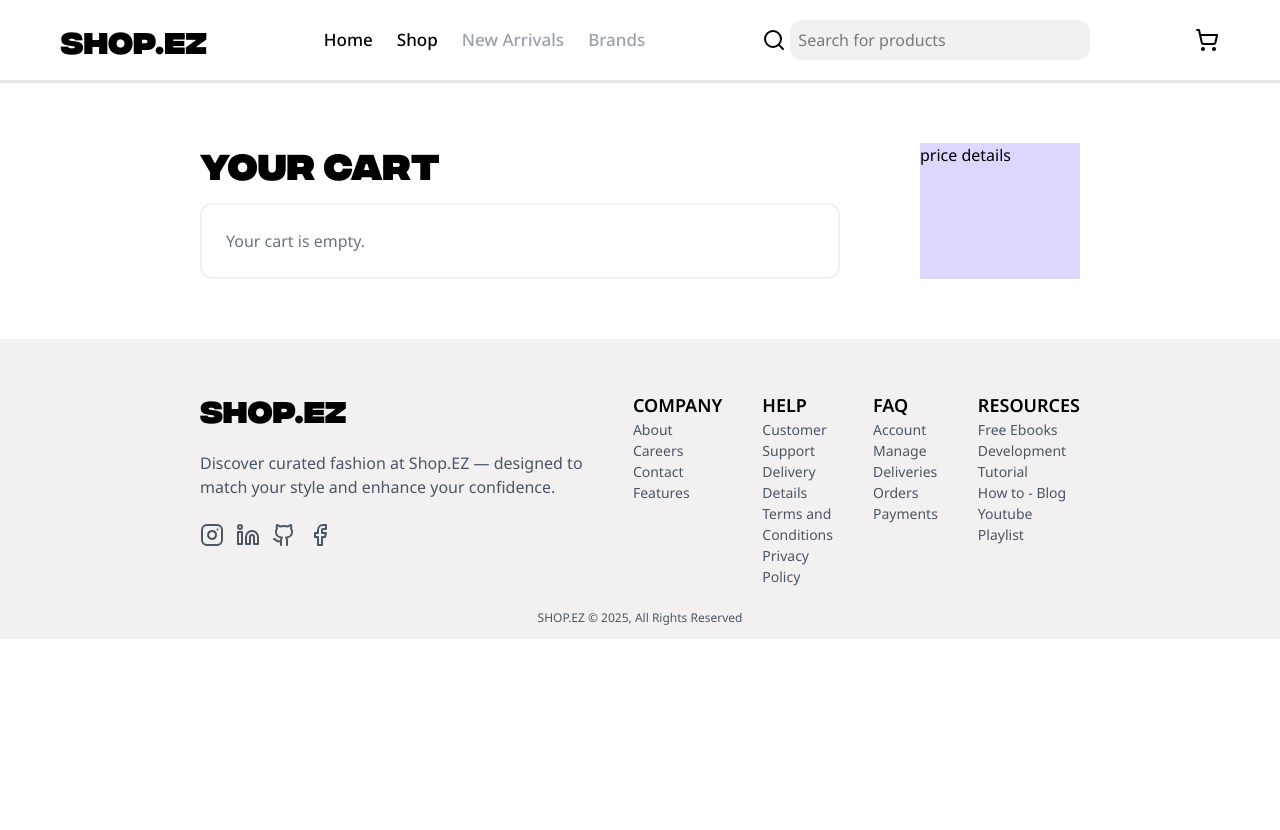
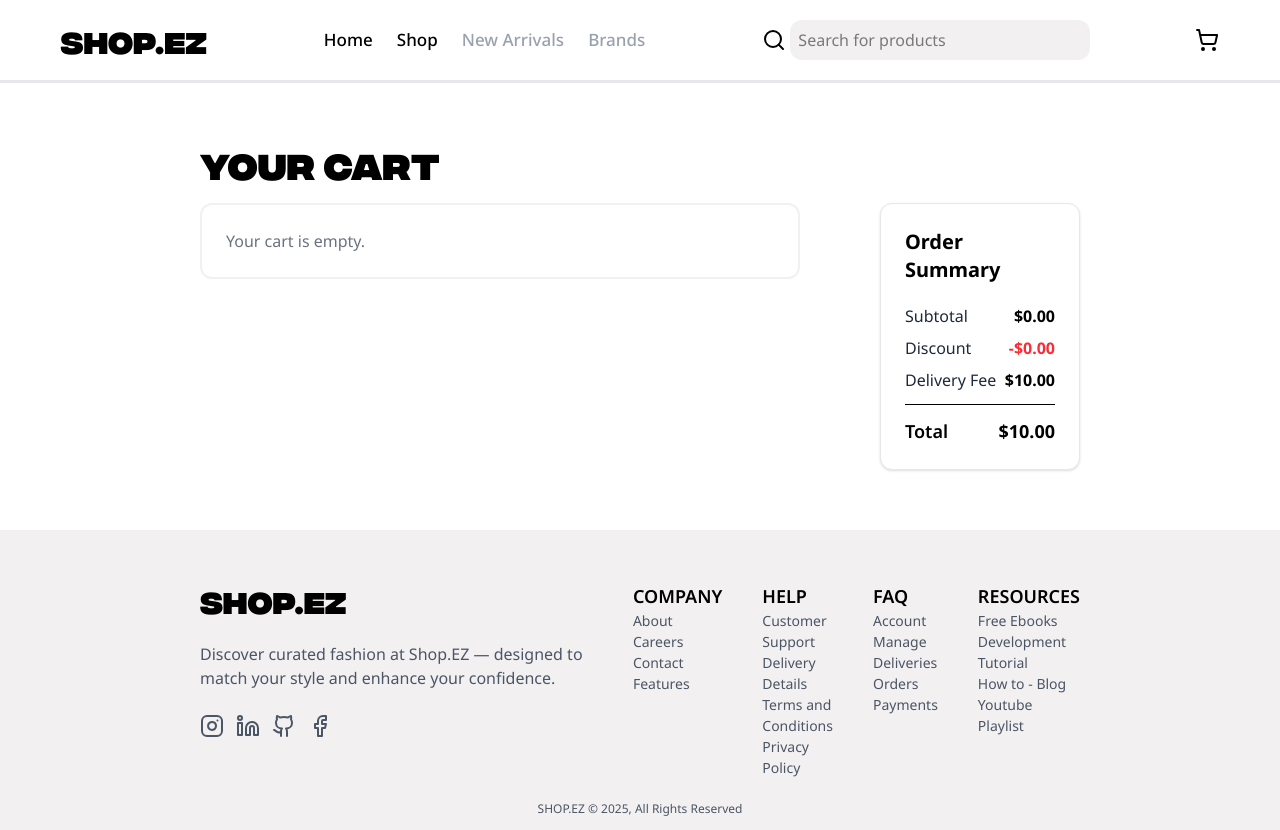
Before and after one commit to Soham-Powar/Shopping-Cart, a React (Vite) app: page /cart in a window 1280 px wide. Before the commit the page ends 800 px from the top, so only its background shows below. Built offline with nearby package versions, Linux system fonts and the light colour scheme.

Commit message:
feat: add PriceDetails component to display order summary in Cart

```diff
--- a/src/components/Cart.jsx
+++ b/src/components/Cart.jsx
@@ -1,6 +1,6 @@
 import NavBar from "./NavBar";
 import Footer from "./Footer"
-
+import PriceDetails from "./PriceDetails";
 import CartItem from "./CartItem";
 
 const Cart = ({ cart, removeFromCart, addToCart, decreaseQuantity }) => {
@@ -9,7 +9,7 @@ const Cart = ({ cart, removeFromCart, addToCart, decreaseQuantity }) => {
 		<>
 			<NavBar cart={cart} />
 			<main className="flex px-50 py-15 gap-20">
-				<div className="flex-4/5">
+				<div className="flex-3/4">
 					<h1 className="font-[integralCF] text-4xl">Your Cart</h1>
 					<div className="pt-5">
 						<div className="bg-white p-6 rounded-xl border-blush border-2 flex flex-col">
@@ -23,8 +23,8 @@ const Cart = ({ cart, removeFromCart, addToCart, decreaseQuantity }) => {
 						</div>
 					</div>
 				</div>
-				<div className="bg-violet-200 flex-1/5">
-					price details
+				<div className="flex-1/4 pt-[60px]">
+					<PriceDetails cart={cart} />
 				</div>
 			</main>
 			<Footer />
@@ -32,7 +32,4 @@ const Cart = ({ cart, removeFromCart, addToCart, decreaseQuantity }) => {
 	);
 }
 
-// increase quantity if added more times
-//change ui
-
 export default Cart;
--- /dev/null
+++ b/src/components/PriceDetails.jsx
@@ -0,0 +1,48 @@
+function getDeliveryCharge(total) {
+	if (total > 100) {
+		return 0;
+	}
+	return 10;
+}
+
+export default function PriceDetails({ cart }) {
+
+	const subtotal = cart.reduce((acc, item) => acc + item.price * item.quantity, 0);
+
+	const deliveryFee = getDeliveryCharge(subtotal);
+
+	const discount = cart.reduce((acc, item) => {
+		const itemDiscount = (item.price * item.discountPercentage / 100) * item.quantity;
+		return acc + itemDiscount;
+	}, 0);
+
+	const total = +(subtotal - discount + deliveryFee).toFixed(2);
+
+	return (
+		<div className="bg-white p-6 rounded-xl border border-gray-200 shadow-sm">
+			<h2 className="text-xl font-bold mb-4">Order Summary</h2>
+
+			<div className="flex justify-between pt-5">
+				<span className="text-gray-800">Subtotal</span>
+				<span className="font-bold">${subtotal.toFixed(2)}</span>
+			</div>
+
+			<div className="flex justify-between mb-2 pt-2">
+				<span className="text-gray-800">Discount</span>
+				<span className="text-red-500 font-bold">-${discount.toFixed(2)}</span>
+			</div>
+
+			<div className="flex justify-between mb-4 pt-2 pb-3">
+				<span className="text-gray-800">Delivery Fee</span>
+				<span className="font-bold">${deliveryFee.toFixed(2)}</span>
+			</div>
+
+			<hr className="my-2" />
+
+			<div className="flex justify-between font-semibold text-lg pt-3">
+				<span>Total</span>
+				<span className="font-bold">${total.toFixed(2)}</span>
+			</div>
+		</div>
+	);
+}
```
